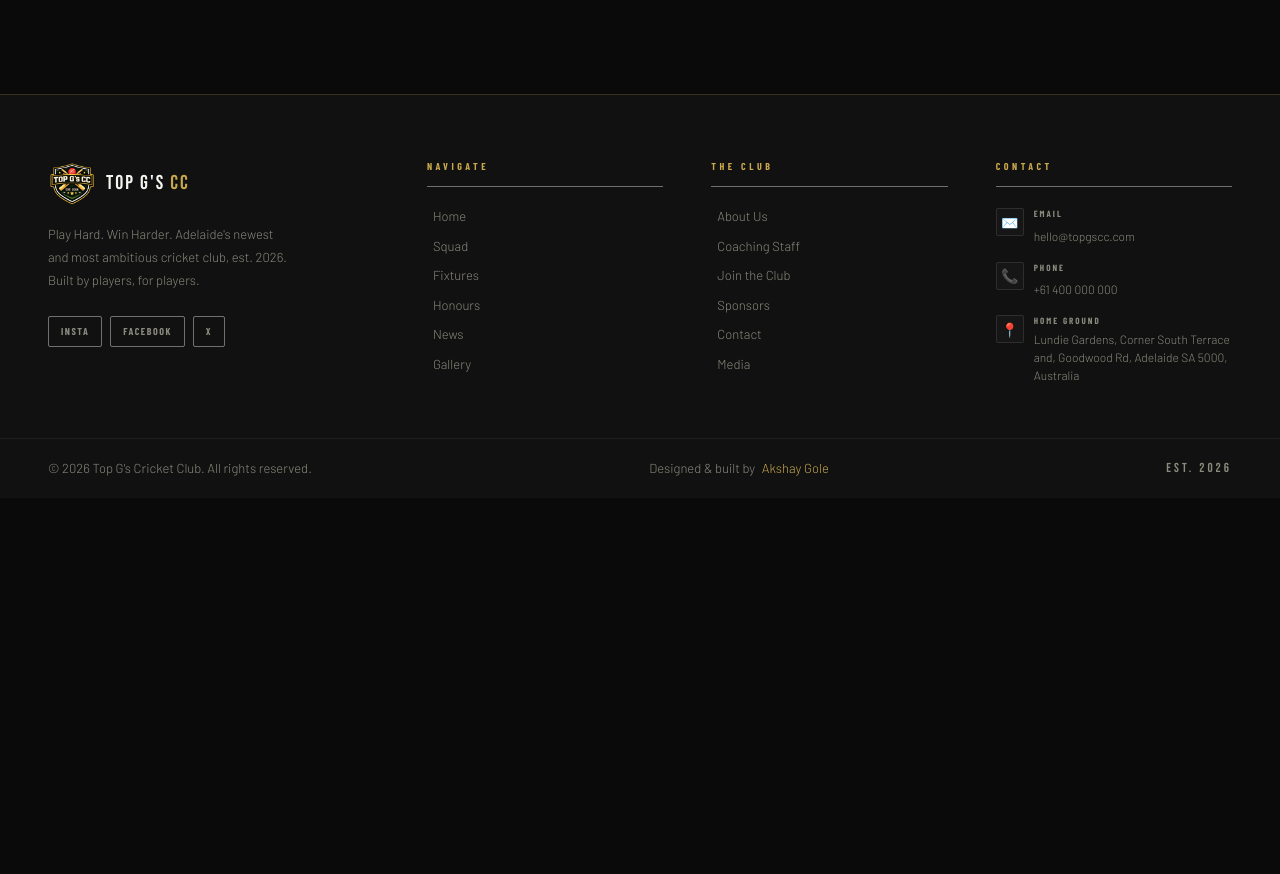
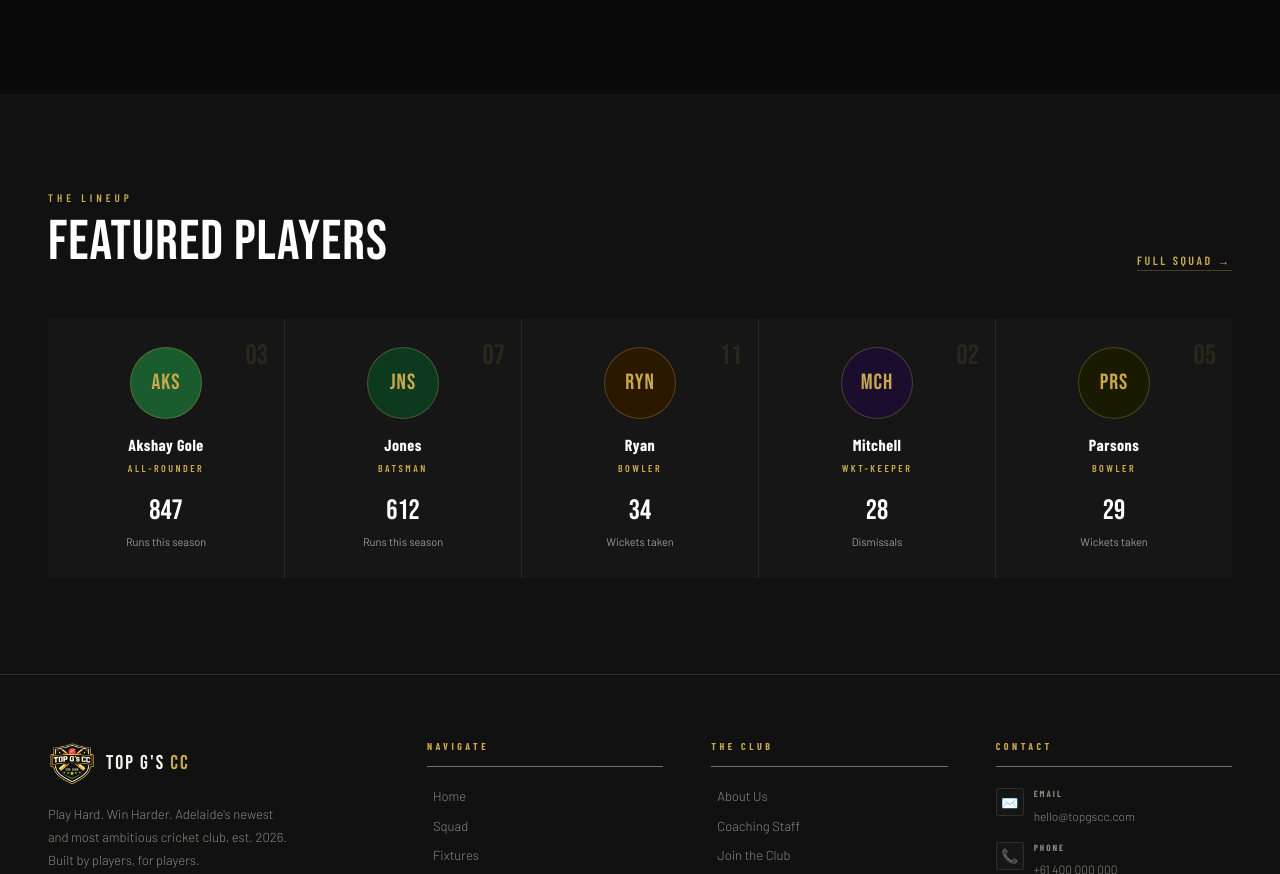
Before and after one commit to Akshay-Gole/cricket-club-website, a React (Vite) app: page / in a window 1280 px wide. Shown: the part 1638-2512 px from the top of the page. Before the commit the page ends 2136 px from the top, so only its background shows below. Built offline with nearby package versions, Linux system fonts and the light colour scheme; no server answers.

Commit message:
feat: add featured players section, refine news responsive layout

```diff
--- /dev/null
+++ b/src/features/home/components/FeaturedPlayers.tsx
@@ -0,0 +1,117 @@
+import { Link } from 'react-router-dom'
+import { ROUTES } from '../../../constants/routes'
+
+function FeaturedPlayers() {
+  // STATIC placeholder data — swap for real players from API later (playersApi.getAll)
+  // TODO: extract each card into a reusable <PlayerCard /> component (own ticket)
+  const players = [
+    {
+      num: '03',
+      initials: 'AKS',
+      avatarBg: 'var(--color-green)',
+      name: 'Akshay Gole',
+      role: 'All-Rounder',
+      stat: '847',
+      statLabel: 'Runs this season',
+    },
+    {
+      num: '07',
+      initials: 'JNS',
+      avatarBg: '#0d3a1e',
+      name: 'Jones',
+      role: 'Batsman',
+      stat: '612',
+      statLabel: 'Runs this season',
+    },
+    {
+      num: '11',
+      initials: 'RYN',
+      avatarBg: '#2a1800',
+      name: 'Ryan',
+      role: 'Bowler',
+      stat: '34',
+      statLabel: 'Wickets taken',
+    },
+    {
+      num: '02',
+      initials: 'MCH',
+      avatarBg: '#1a0d2e',
+      name: 'Mitchell',
+      role: 'Wkt-Keeper',
+      stat: '28',
+      statLabel: 'Dismissals',
+    },
+    {
+      num: '05',
+      initials: 'PRS',
+      avatarBg: '#1a1a00',
+      name: 'Parsons',
+      role: 'Bowler',
+      stat: '29',
+      statLabel: 'Wickets taken',
+    },
+  ]
+
+  return (
+    <section className="bg-dark px-7 sm:px-12 py-16 sm:py-24">
+      {/* Section header */}
+      <div className="flex flex-wrap items-end justify-between gap-4 mb-12">
+        <div>
+          <div className="font-heading text-gold text-[11px] font-semibold tracking-[4px] uppercase mb-2">
+            The Lineup
+          </div>
+          <h2 className="font-display text-white text-[clamp(40px,7vw,56px)] tracking-[1px] leading-none">
+            Featured Players
+          </h2>
+        </div>
+        <Link
+          to={ROUTES.SQUAD}
+          className="font-heading text-gold text-xs font-semibold tracking-[2.5px] uppercase border-b border-gold/30 pb-0.5 hover:border-gold transition-colors"
+        >
+          Full Squad →
+        </Link>
+      </div>
+
+      {/* Player strip — 1px gap divider trick */}
+      <div className="grid grid-cols-1 min-[641px]:grid-cols-2 min-[901px]:grid-cols-3 min-[1025px]:grid-cols-5 gap-px bg-gold/15">
+        {players.map(player => (
+          <div
+            key={player.name}
+            className="relative bg-card px-5 py-7 text-center cursor-pointer overflow-hidden group"
+          >
+            {/* Jersey number — faint, top-right */}
+            <div className="absolute top-4 right-4 font-display text-[28px] text-gold/[0.12]">
+              {player.num}
+            </div>
+
+            {/* Avatar */}
+            <div
+              className="w-[72px] h-[72px] rounded-full border-[1.5px] border-gold/30 mx-auto mb-3.5 flex items-center justify-center font-display text-[22px] text-gold tracking-[1px]"
+              style={{ background: player.avatarBg }}
+            >
+              {player.initials}
+            </div>
+
+            <div className="font-heading text-white text-base font-bold tracking-[0.5px] mb-1">
+              {player.name}
+            </div>
+            <div className="font-heading text-gold text-[10px] font-semibold tracking-[2.5px] uppercase mb-3.5">
+              {player.role}
+            </div>
+            <div className="font-display text-white text-[28px]">
+              {player.stat}
+            </div>
+            <div className="font-body text-muted text-[11px] mt-0.5">
+              {player.statLabel}
+            </div>
+
+            {/* Gold underline that grows on hover */}
+            <span className="absolute bottom-0 left-0 right-0 h-0.5 bg-gold scale-x-0 group-hover:scale-x-100 transition-transform duration-300 origin-center" />
+          </div>
+        ))}
+      </div>
+    </section>
+  )
+}
+
+export default FeaturedPlayers
--- a/src/features/home/components/LatestNews.tsx
+++ b/src/features/home/components/LatestNews.tsx
@@ -52,7 +52,8 @@ function LatestNews() {
       </div>
 
       {/* News grid — 1px gaps create thin divider lines via the border-colored background */}
-      <div className="grid grid-cols-1 md:grid-cols-3 gap-px bg-gold/15">
+      <div className="grid grid-cols-1 min-[641px]:grid-cols-2 min-[1025px]:grid-cols-3 gap-6">
+        {' '}
         {articles.map(article => (
           <article
             key={article.title}
--- a/src/pages/Home.tsx
+++ b/src/pages/Home.tsx
@@ -1,3 +1,4 @@
+import FeaturedPlayers from '../features/home/components/FeaturedPlayers'
 import HeroSection from '../features/home/components/HeroSection'
 import LatestNews from '../features/home/components/LatestNews'
 import StatsBar from '../features/home/components/StatsBar'
@@ -10,6 +11,7 @@ function Home() {
       <StatsBar />
       <Ticker />
       <LatestNews />
+      <FeaturedPlayers />
     </>
   )
 }
```
